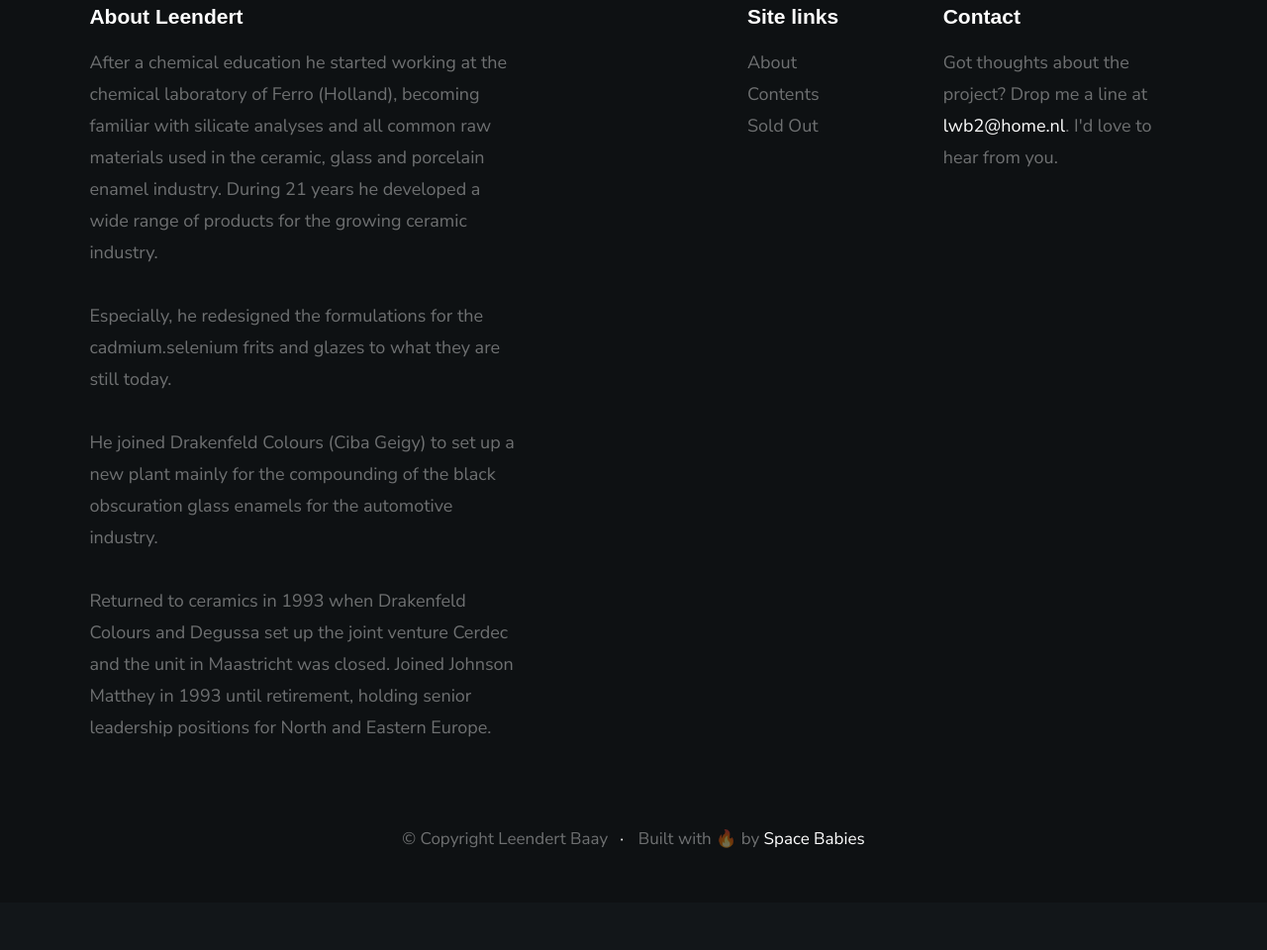
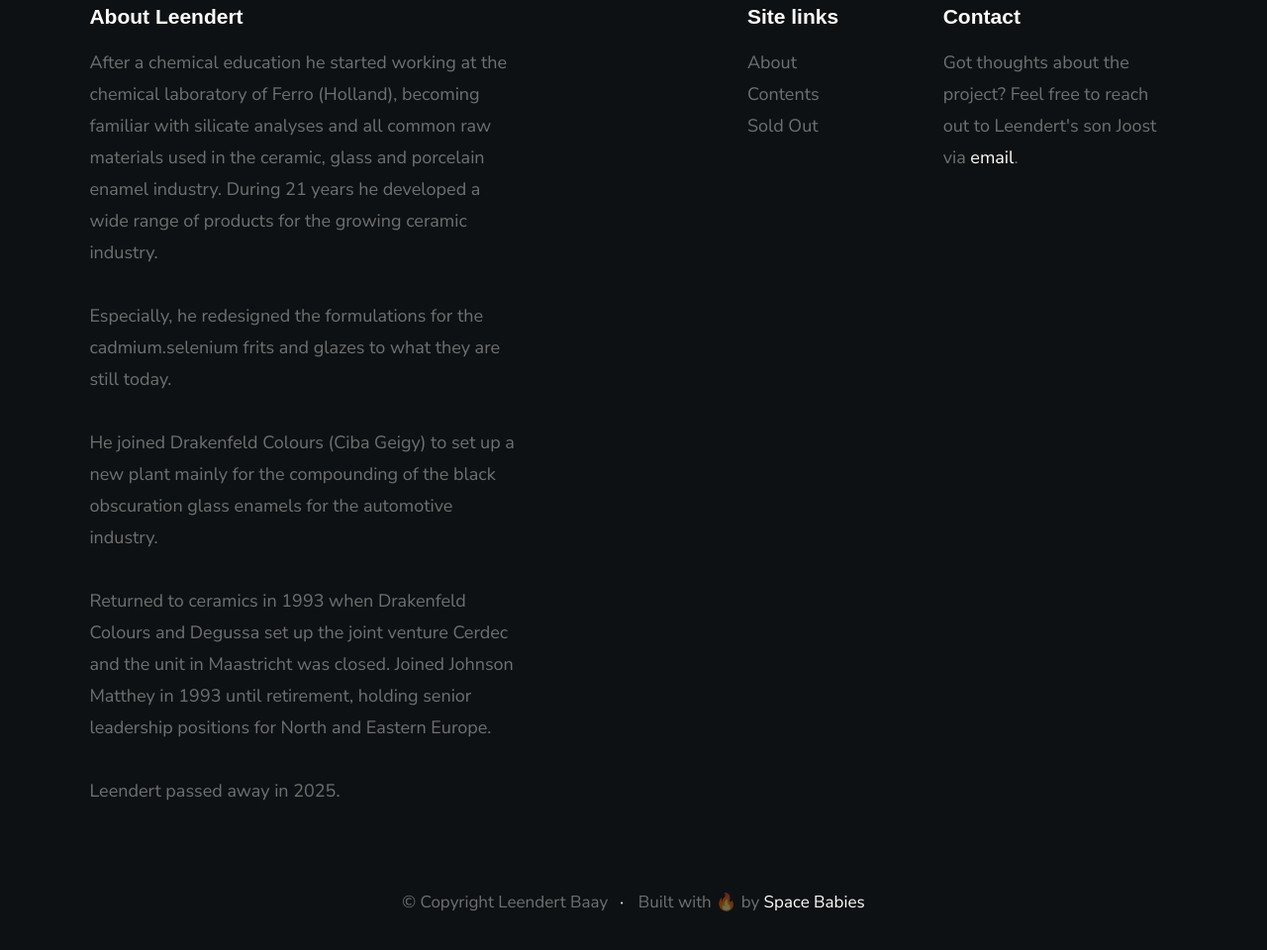
Before and after one commit to spacebabies/www.thedefiantred.com, a plain HTML site: page index.html in a window 1280 px wide. Shown: the part 5379-6339 px from the top of the page at 99% size. Before the commit the page ends 6291 px from the top, so only its background shows below. Drawn offline with Linux system fonts and the light colour scheme; a web font is replaced by a local one.

Commit message:
Added note about Leendert passing

```diff
--- a/index.html
+++ b/index.html
@@ -582,6 +582,9 @@
             Joined Johnson Matthey in 1993 until retirement, holding senior
             leadership positions for North and Eastern Europe.
           </p>
+          <p>
+            Leendert passed away in 2025.
+          </p>
         </div>
 
         <div class="col-five md-seven tab-full right end">
@@ -600,9 +603,7 @@
               <h4>Contact</h4>
 
               <p>
-                Got thoughts about the project? Drop me a line at
-                <a href="mailto:lwb2@home.nl">lwb2@home.nl</a>.
-                I'd love to hear from you.
+                Got thoughts about the project? Feel free to reach out to Leendert's son Joost via <a href="mailto:joost@spacebabies.nl">email</a>.
               </p>
             </div>
           </div>
```
